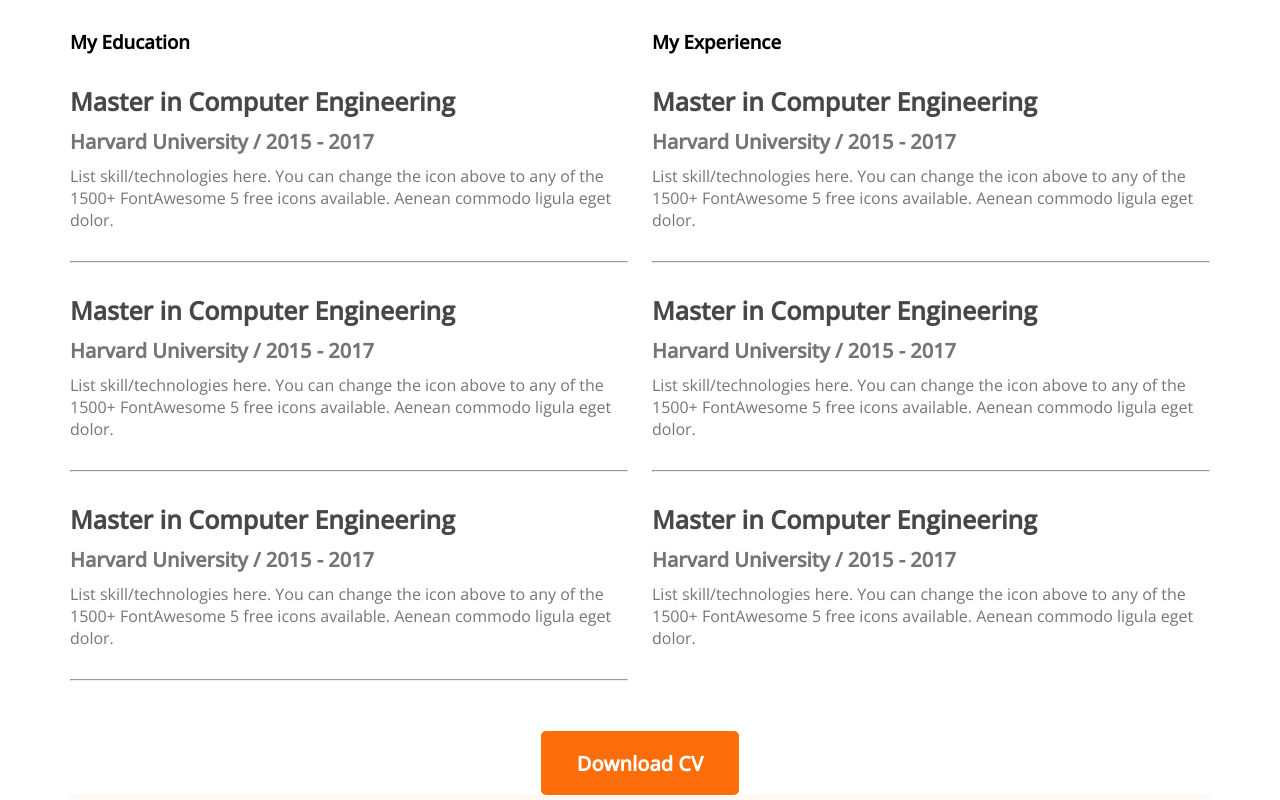
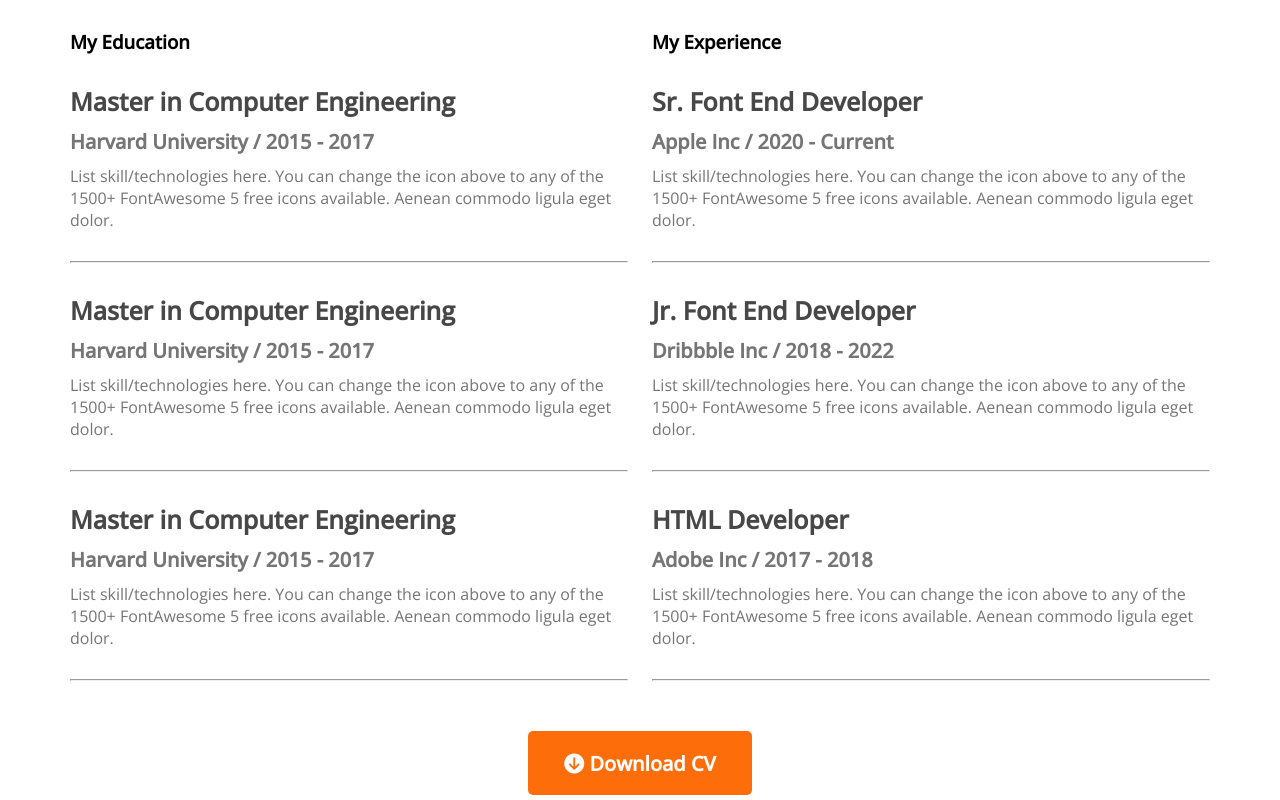
Before and after one commit to ApurupWord/5M-developer-portfolio, a plain HTML site: page index.html in a window 1280 px wide. Shown: the part 1840-2640 px from the top of the page. Drawn offline with nearby package versions, Linux system fonts and the light colour scheme.

Commit message:
my add styles

```diff
--- a/index.html
+++ b/index.html
@@ -9,6 +9,7 @@
     <link rel="preconnect" href="https://fonts.googleapis.com">
     <link rel="preconnect" href="https://fonts.gstatic.com" crossorigin>
     <link href="https://fonts.googleapis.com/css2?family=Open+Sans:wght@400;500&display=swap" rel="stylesheet">
+    <script src="https://kit.fontawesome.com/3123bfcc64.js" crossorigin="anonymous"></script>
 </head>
 
 <body>
@@ -28,8 +29,9 @@
                 <h1 class="banner-title">Mary Hardy</h1>
                 <p class="banner-description">Shot what able cold new see hold.Friendly as an betrayed formerly he.
                     Morning because as to society behaved moments.</p>
-                <button class="btn-primary"> <img src="images/icons/download.png" alt=""> Download CV</button>
-                <button class="banner-contact"> <img src="images/icons/Frame.png" alt=""> Contact</button>
+                <button class="btn-primary"><i class="fa-solid fa-circle-arrow-down"></i>  Download CV</button>
+
+                <button class="banner-contact"> <i class="fa-solid fa-phone"></i> Contact</button>
             </div>
             <img src="images/hardy.png" alt="">
         </div>
@@ -132,32 +134,33 @@
                 <div>
                     <h3 class="resume-title">My Experience</h3>
                     <div class="resume-item">
-                        <h4 class="title">Master in Computer Engineering</h4>
-                        <h5 class="sub-title">Harvard University / 2015 - 2017</h5>
+                        <h4 class="title">Sr. Font End Developer</h4>
+                        <h5 class="sub-title">Apple Inc / 2020 - Current</h5>
                         <p class="description">List skill/technologies here. You can change the icon above
                             to any of the 1500+ FontAwesome 5 free icons available. Aenean commodo ligula eget dolor.
                         </p>
                     </div>
                     <hr>
                     <div class="resume-item">
-                        <h4 class="title">Master in Computer Engineering</h4>
-                        <h5 class="sub-title">Harvard University / 2015 - 2017</h5>
+                        <h4 class="title">Jr. Font End Developer</h4>
+                        <h5 class="sub-title">Dribbble Inc / 2018 - 2022</h5>
                         <p class="description">List skill/technologies here. You can change the icon above
                             to any of the 1500+ FontAwesome 5 free icons available. Aenean commodo ligula eget dolor.
                         </p>
                     </div>
                     <hr>
                     <div class="resume-item">
-                        <h4 class="title">Master in Computer Engineering</h4>
-                        <h5 class="sub-title">Harvard University / 2015 - 2017</h5>
+                        <h4 class="title">HTML Developer</h4>
+                        <h5 class="sub-title">Adobe Inc / 2017 - 2018</h5>
                         <p class="description">List skill/technologies here. You can change the icon above
                             to any of the 1500+ FontAwesome 5 free icons available. Aenean commodo ligula eget dolor.
                         </p>
                     </div>
+                    <hr>
                 </div>
             </div>
             <div class="resume-button">
-                <button class="btn-primary">Download CV</button>
+                <button class="btn-primary"> <i class="fa-solid fa-circle-arrow-down"></i> Download CV</button>
             </div>
         </section>
         <!-- contact section -->
--- a/styles/portfolio.css
+++ b/styles/portfolio.css
@@ -31,7 +31,7 @@
 nav {
     display: flex;
     justify-content: space-between;
-    margin: 51px 90px;
+    padding: 51px 90px;
 }
 
 .nav-title {
@@ -79,6 +79,9 @@ nav li {
     height: 64px;
     border-radius: 5px;
     border: 1px solid #FD6E0A;
+    color: #FD6E0A;
+
+
 
 }
 
@@ -186,7 +189,8 @@ main {
 }
 
 .resume-button {
-    margin-top: 50px;
+    margin-top: 50px ;
+    margin-bottom: 80px;
     text-align: center;
 }
 
```
